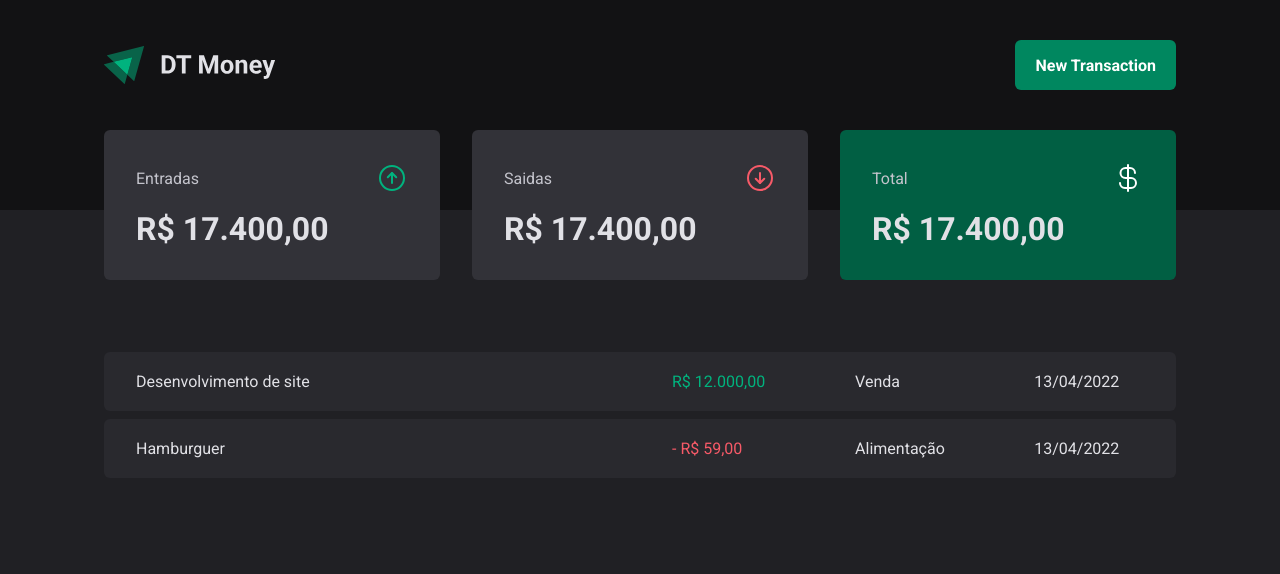
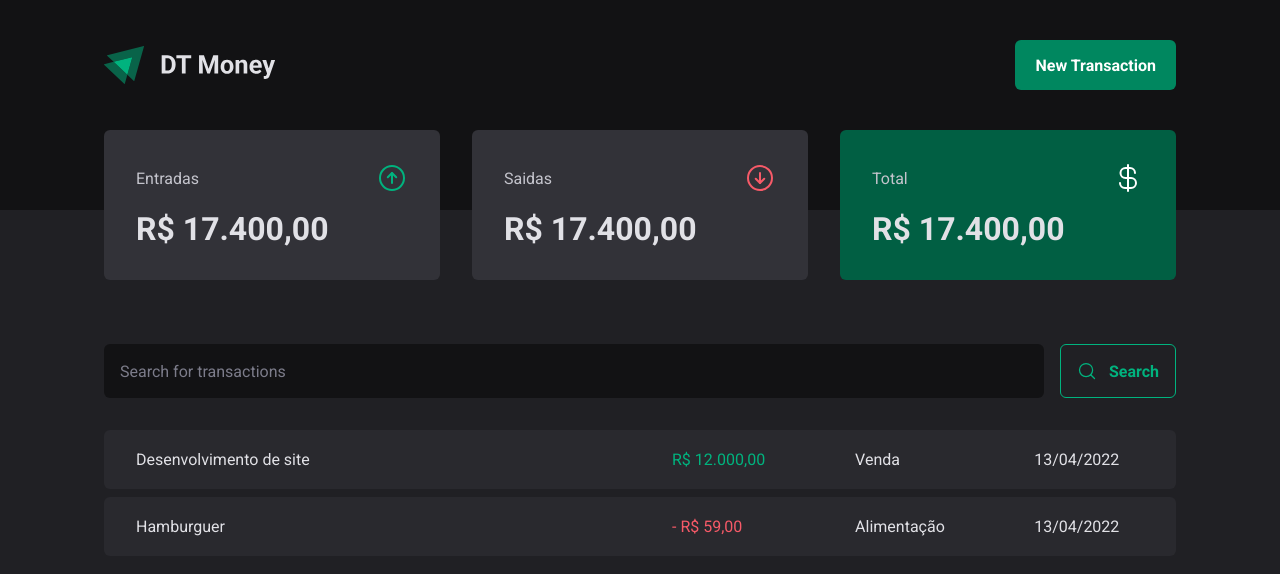
Before and after one commit to danielcaze/ignite-money, a React (Vite) app: page / in a window 1280 px wide. Shown: the top 574 px of the page. Built offline with nearby package versions, Linux system fonts and the light colour scheme.

Commit message:
search form

```diff
--- /dev/null
+++ b/src/pages/Transactions/components/SearchForm/index.tsx
@@ -0,0 +1,14 @@
+import { MagnifyingGlass } from "phosphor-react";
+import * as S from "./styles";
+
+export function SearchForm() {
+  return (
+    <S.SearchFormContainer>
+      <input type="text" placeholder="Search for transactions" />
+      <button type="submit">
+        <MagnifyingGlass size={20} />
+        Search
+      </button>
+    </S.SearchFormContainer>
+  )
+}
--- /dev/null
+++ b/src/pages/Transactions/components/SearchForm/styles.ts
@@ -0,0 +1,43 @@
+import styled from "styled-components";
+
+export const SearchFormContainer = styled.form`
+  display: flex;
+  gap: 1rem;
+
+  input {
+    flex: 1;
+    border-radius: 6px;
+    border: 0;
+    background-color: ${({ theme }) => theme["gray-900"]};
+    color: ${({ theme }) => theme["gray-300"]};
+    padding: 1rem;
+
+    &::placeholder {
+      color: ${({ theme }) => theme["gray-500"]};
+    }
+  }
+
+  button {
+    display: flex;
+    align-items: center;
+    gap: 0.75rem;
+
+    border: 0;
+    padding: 1rem;
+    background: transparent;
+    border: 1px solid ${({ theme }) => theme["green-300"]};
+    color: ${({ theme }) => theme["green-300"]};
+    font-weight: bold;
+    border-radius: 6px;
+
+    &:hover {
+      background: ${({ theme }) => theme["green-500"]};
+      border-color: ${({ theme }) => theme["green-500"]};
+      color: ${({ theme }) => theme.white};
+      transition:
+        background-color 0.2s,
+        color 0.2s,
+        border-color 0.2s;
+    }
+  }
+`
--- a/src/pages/Transactions/index.tsx
+++ b/src/pages/Transactions/index.tsx
@@ -1,5 +1,6 @@
 import { Header } from "../../components/Header";
 import { Summary } from "../../components/Summary";
+import { SearchForm } from "./components/SearchForm";
 import * as S from "./styles";
 
 export function TransactionsPage() {
@@ -8,6 +9,8 @@
       <Header />
       <Summary />
       <S.TransactionsContainer>
+        <SearchForm />
+
         <S.TransactionsTable>
           <tbody>
             <tr>
```
